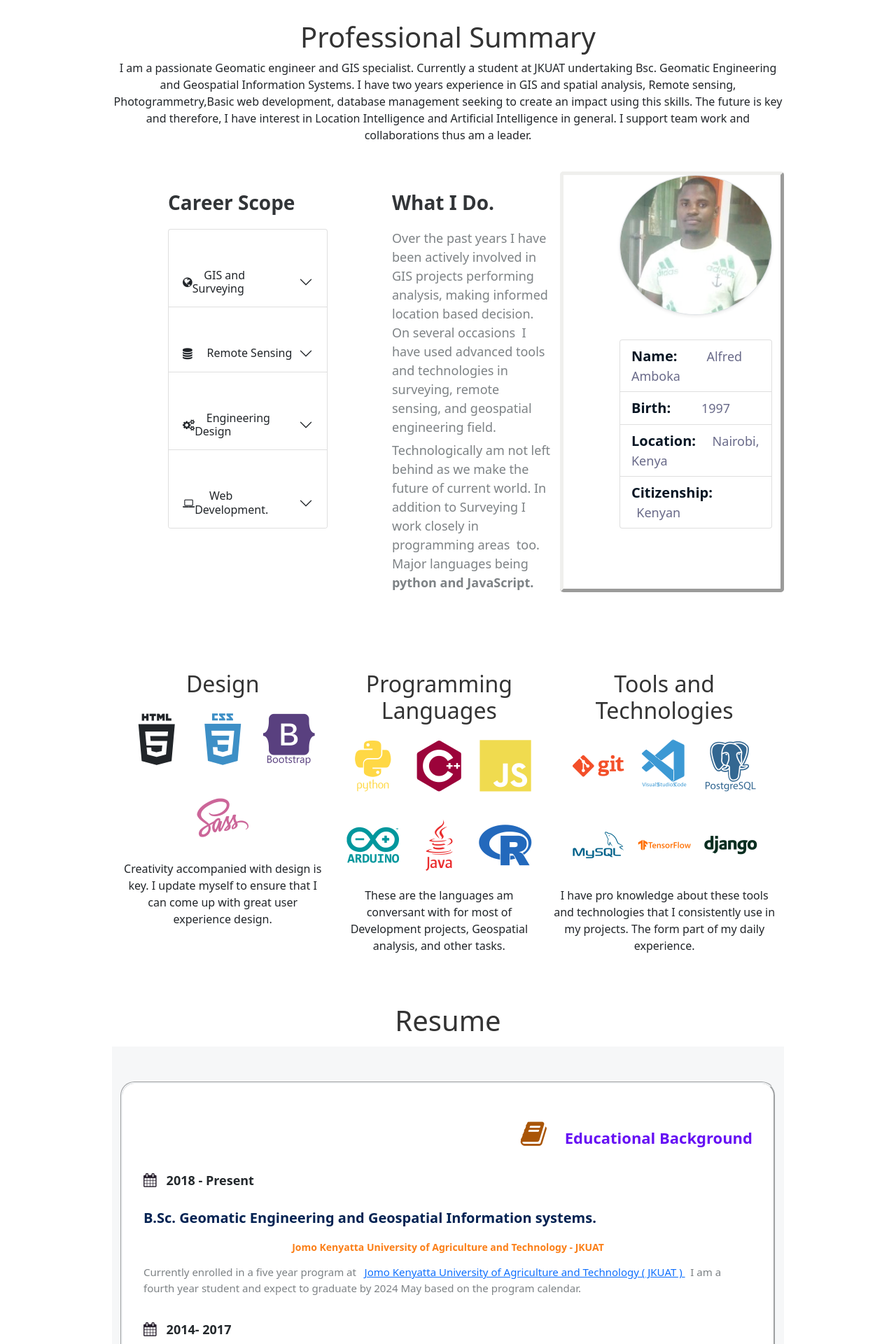
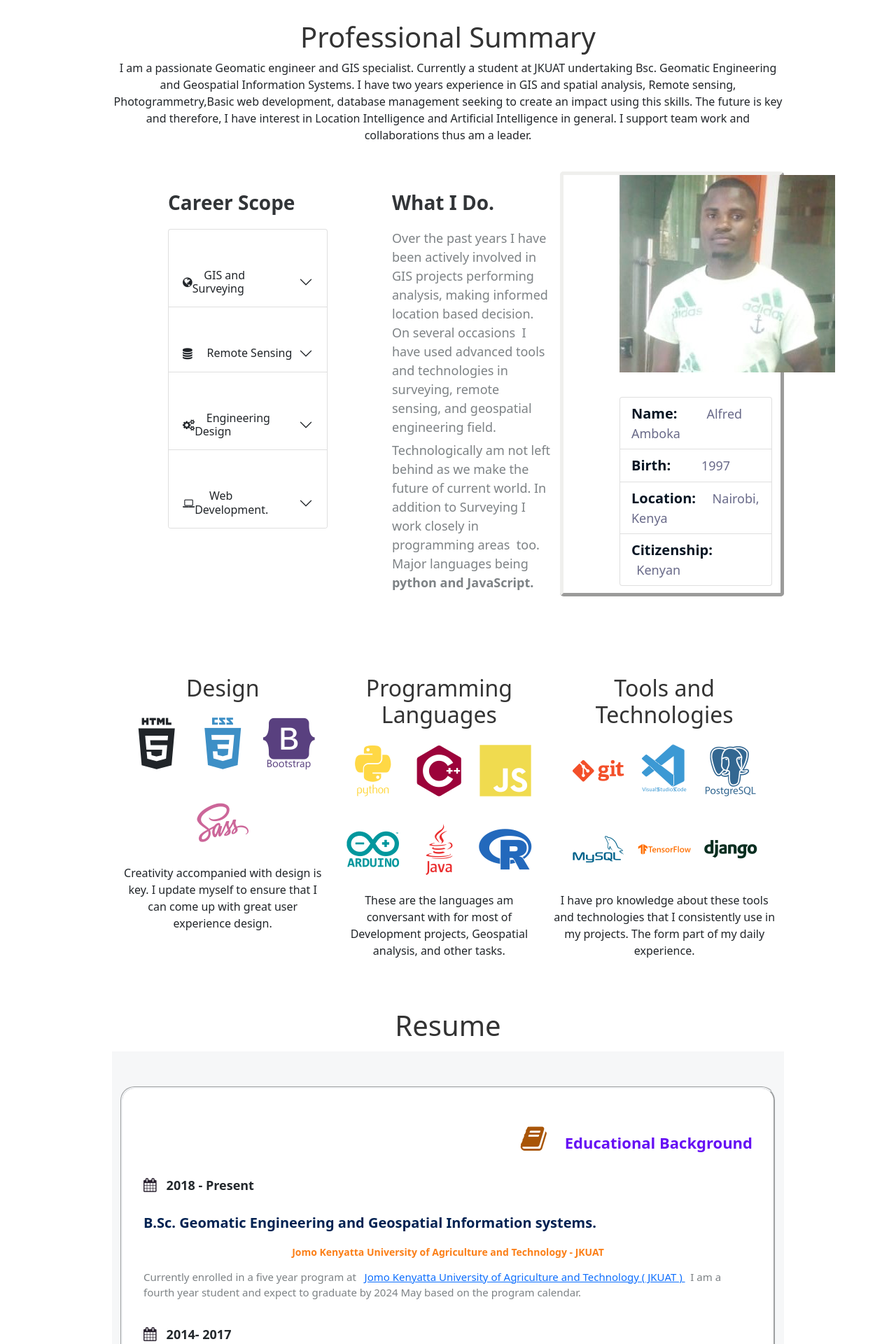
Before and after one commit to alfredamboka/AlfredPorfolio, a Jekyll site: the page built from index.html, in a window 1280 px wide. Shown: the part 916-2836 px from the top of the page at 70% size. Built offline with Jekyll 4.4.1, drawn with Linux system fonts in a browser that asks for light colours; nearby versions of some CDN libraries.

Commit message:
## image recheck

```diff
--- a/_includes/about.html
+++ b/_includes/about.html
@@ -99,7 +99,7 @@
             </div>
             <div class="col-sm-6 col-lg-4 text-start item" style="border-top-left-radius: 5px;border-top-right-radius: 5px;border-bottom-right-radius: 5px;border-bottom-left-radius: 5px;border: 5px outset rgb(239,239,237) ;">
                 <img
-                    class="rounded-circle img-fluid bg-success bg-gradient border rounded shadow-sm"
+                    class="rounded-circle-image"
                     data-bs-toggle="tooltip"
                     data-bss-tooltip=""
                     data-bs-placement="bottom"
```
